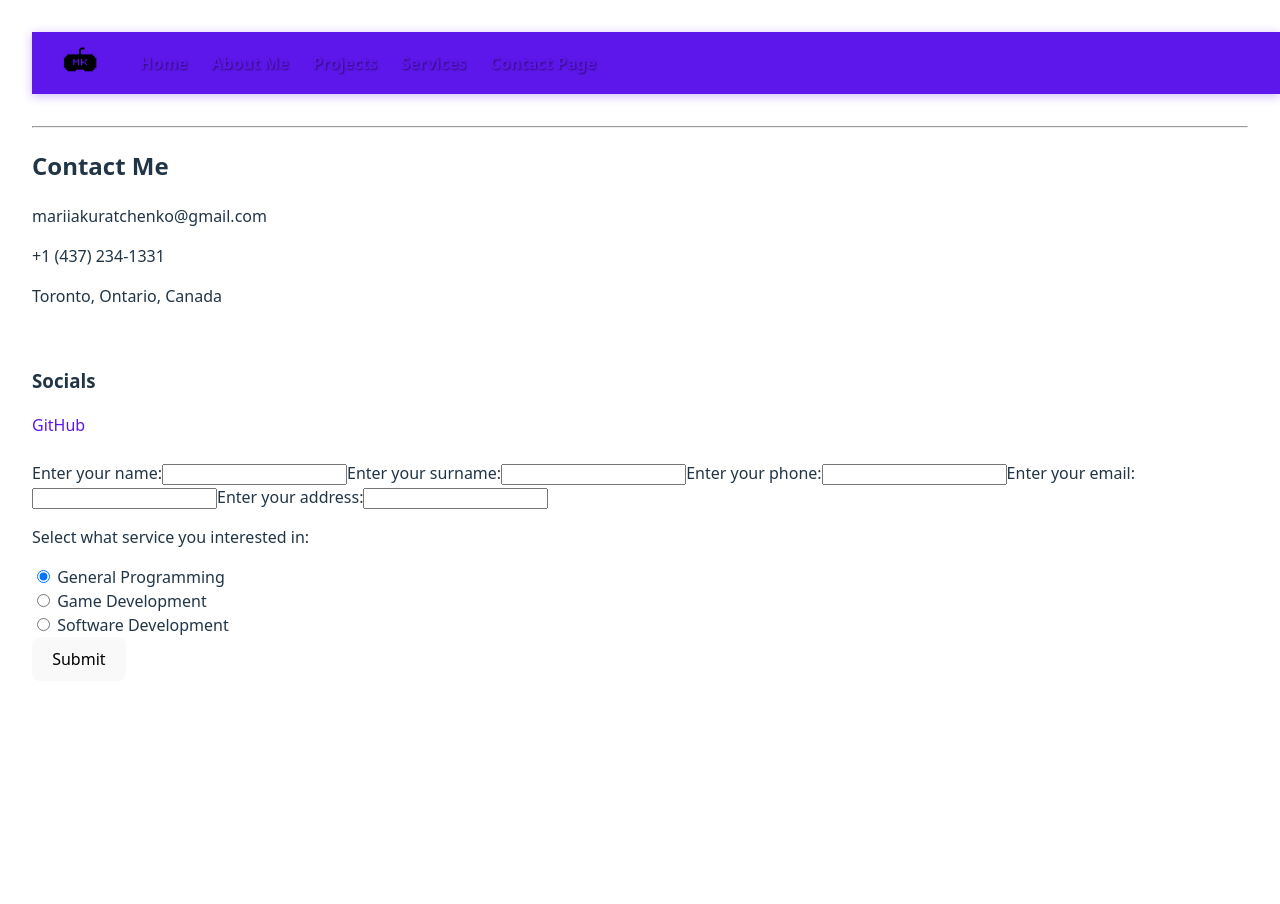
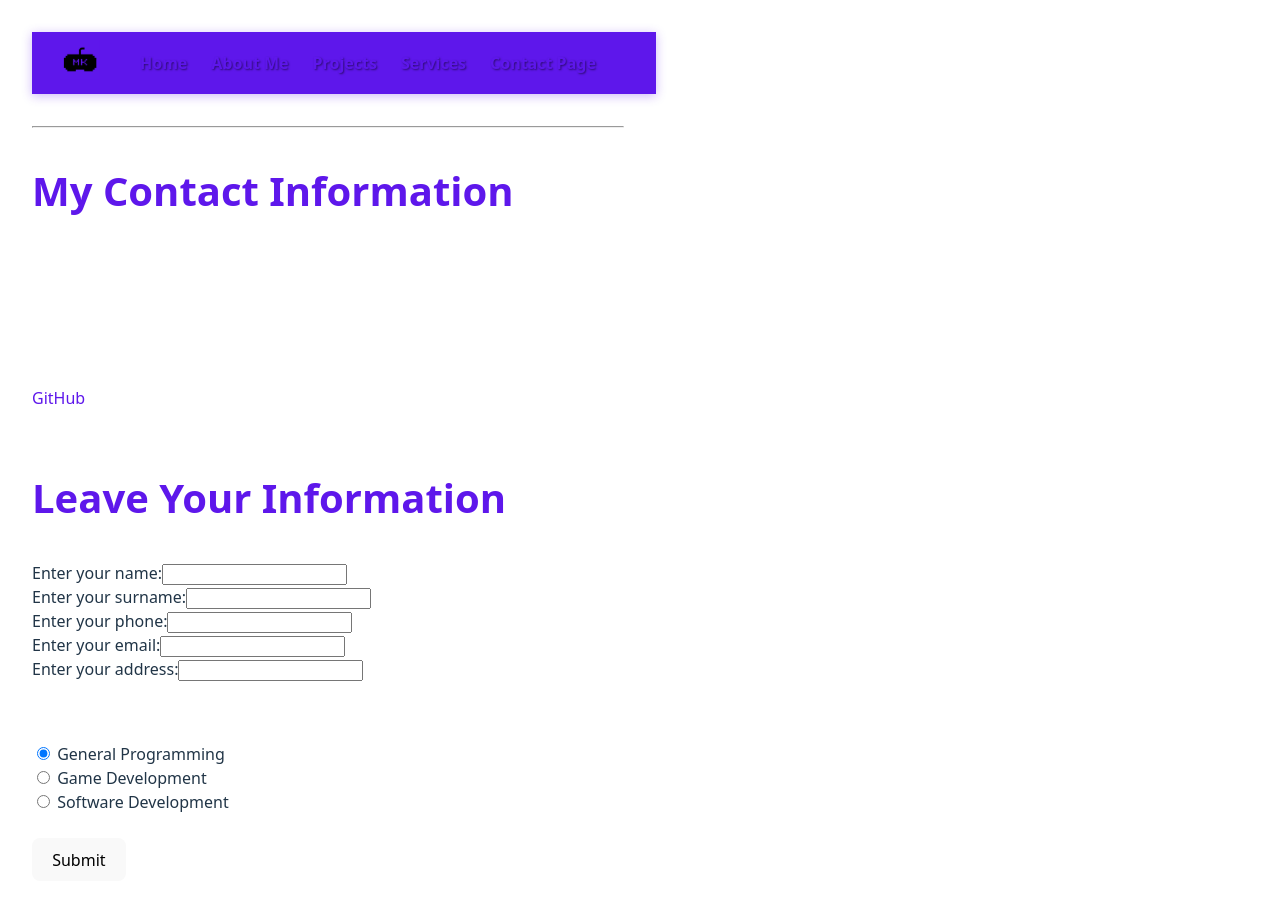
Before and after one commit to mariiakuratchenko/portfolio, a React (Vite) app: page /contactpage in a window 1280 px wide. Shown: the top 904 px of the page. Before the commit the page ends 800 px from the top, so only its background shows below. Built offline with nearby package versions, Linux system fonts and the light colour scheme.

Commit message:
Add CSS styling for Services and Contact pages, remove comments

```diff
--- a/src/App.css
+++ b/src/App.css
@@ -6,7 +6,6 @@
   text-align: left;
 }
 
-/* Main content area - align to left */
 .main-content {
   margin-left: 0;
   margin-right: auto;
@@ -59,7 +58,7 @@
 }
 
 .navbar {
-  position: -webkit-sticky; /* Safari */
+  position: -webkit-sticky;
   position: sticky;
   top: 0;
   z-index: 1000;
@@ -83,12 +82,11 @@
 
 .navbar a:hover {
   color: #f7d71e;
-  /* yellow highlight color */
 }
 
 .row {
   display: flex;
-  align-items: flex-start; /* Align top since h3 is taller */
+  align-items: flex-start;
   margin-bottom: 20px;
 }
 
--- /dev/null
+++ b/src/components/CSS/contact.css
@@ -0,0 +1,13 @@
+.contact-container h2 {
+    font-size: 2.5em;
+    color: #5e17eb;
+}
+
+.contact-container p {
+    font-size: 1.1em;
+    color: #ffffff;
+}
+
+.contact-container a {
+    color: #5e17eb;
+}
--- /dev/null
+++ b/src/components/CSS/services.css
@@ -0,0 +1,9 @@
+.services-container h3 {
+    font-size: 2.5em;
+    color: #5e17eb;
+}
+
+.services-container p {
+    font-size: 1.1em;
+    color: #ffffff;
+}
--- a/src/components/ContactPage.jsx
+++ b/src/components/ContactPage.jsx
@@ -1,16 +1,16 @@
 import React, { useState } from 'react';
+import './CSS/contact.css';
 
 function ContactPage(){
     return(
-        <div>
-            <h2>Contact Me</h2>
+        <div className="contact-container">
+            <h2>My Contact Information</h2>
             <p>mariiakuratchenko@gmail.com</p>
             <p>+1 (437) 234-1331</p>
             <p>Toronto, Ontario, Canada</p>
-            <br/>
-            <h3>Socials</h3>
             <a href="https://github.com/mariiakuratchenko">GitHub</a>
             <br/><br/>
+            <h2>Leave Your Information</h2>
             <ContactForm />
         </div>
     )
@@ -63,6 +63,7 @@ function ContactForm() {
               onChange={handleNameChange}
             />
           </label>
+          <br />
           <label>Enter your surname:
             <input
               type="text"
@@ -70,6 +71,7 @@ function ContactForm() {
               onChange={handleSurnameChange}
             />
           </label>
+          <br />
           <label>Enter your phone:
             <input
               type="text"
@@ -77,6 +79,7 @@ function ContactForm() {
               onChange={handlePhoneChange}
             />
           </label>
+          <br />
           <label>Enter your email:
             <input
               type="email"
@@ -84,6 +87,7 @@ function ContactForm() {
               onChange={handleEmailChange}
             />
           </label>
+          <br />
           <label>Enter your address:
             <input
               type="text"
@@ -91,6 +95,7 @@ function ContactForm() {
               onChange={handleAddressChange}
             />
           </label>
+          <br />
           <p>Select what service you interested in:</p>
           <label>
             <input
@@ -122,6 +127,7 @@ function ContactForm() {
             /> Software Development
           </label>
           <br />
+          <br />
           <button type="submit">Submit</button>
         </form>
       </div>
--- a/src/components/Services.jsx
+++ b/src/components/Services.jsx
@@ -1,9 +1,17 @@
+import { Link } from 'react-router-dom';
+import './CSS/services.css';
+
 function Services(){
     return(
-        <>
-            <h3>Services</h3>
-
-        </>
+        <div className="services-container">
+            <h3>Services I Offer</h3>
+            <p>Click on the service you are interested in to contact me for more information.</p>
+            <ul>
+                <li><Link to="/contactpage">General Programming</Link></li>
+                <li><Link to="/contactpage">Game Development</Link></li>
+                <li><Link to="/contactpage">Software Development</Link></li>
+            </ul>
+        </div>
     );
 }
 
--- a/src/index.css
+++ b/src/index.css
@@ -25,7 +25,6 @@ a:hover {
 body {
   margin: 0;
   display: flex;
-  /* place-items: center; */
   min-width: 320px;
   min-height: 100vh;
 }
```
